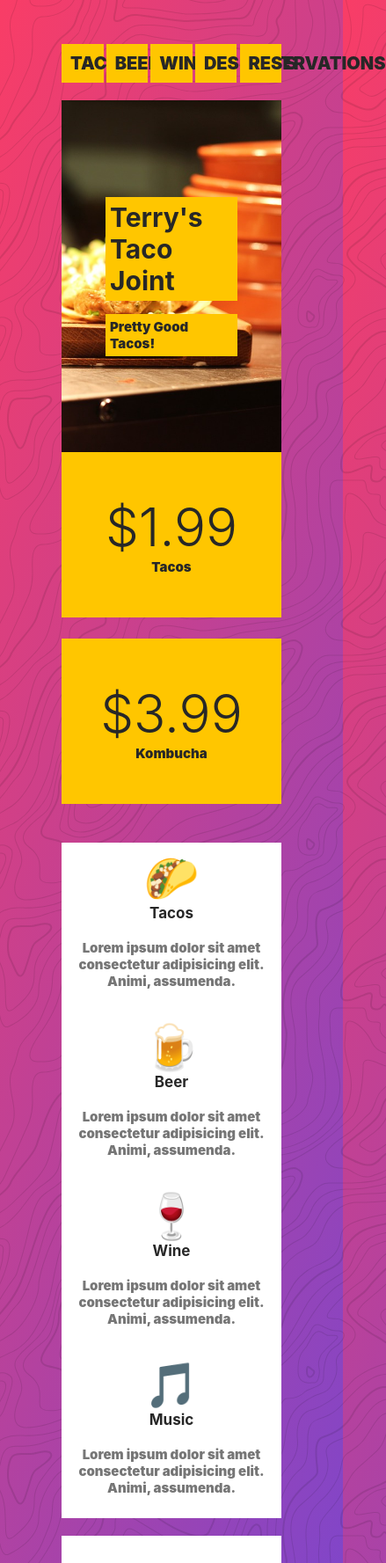
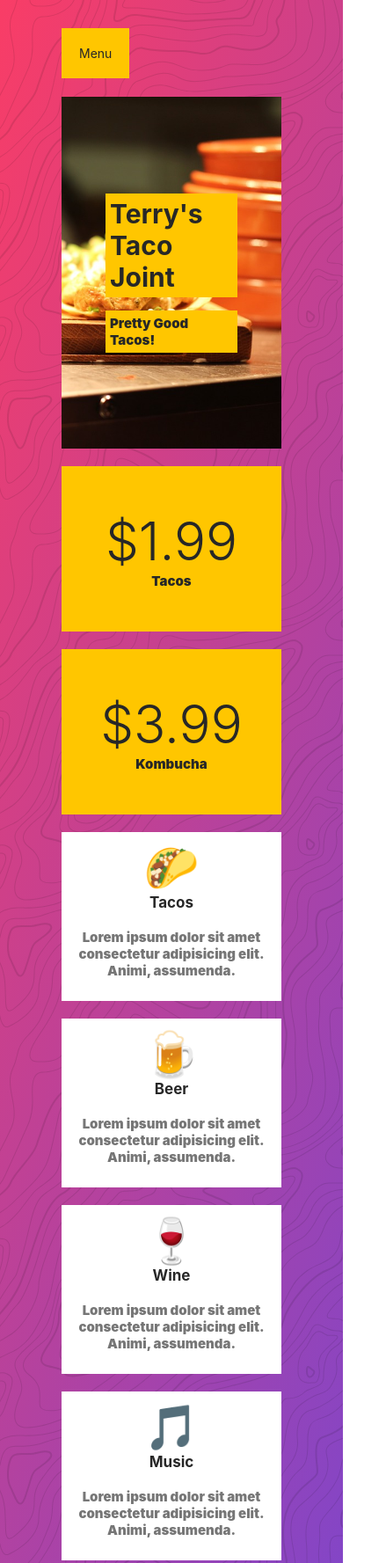
Before and after one commit to udemuradov/restaurant, a plain HTML site: page index.html in a window 390 px wide. Shown: the top 1777 px of the page at 88% size, 439 px wide, since content can reach past the window. Drawn offline with Linux system fonts and the light colour scheme.

Commit message:
added responsive navbar

```diff
--- a/index.html
+++ b/index.html
@@ -12,7 +12,13 @@
     <div class="main">
         <div class="container">
             <div class="navbar">
-                <ul class="navbar__items">
+                <div class="navbar__menu">
+                    <a onclick="mobileNav()">
+                        <span id="icon-menu">Menu</span>
+                        <span id="icon-close">Close</span>
+                    </a>
+                </div>
+                <ul class="navbar__items" id="nav-items">
                     <li class="navbar__item">
                         <a href="#">Tacos</a>
                     </li>
@@ -58,28 +64,28 @@
             </div>
             <div class="features">
                 <div class="row">
-                    <div class="col-md-3">
+                    <div class="col-12 col-sm-6 col-md-3">
                         <div class="features__item">
                             <span>🌮</span>
                             <h3>Tacos</h3>
                             <p>Lorem ipsum dolor sit amet consectetur adipisicing elit. Animi, assumenda.</p>
                         </div>
                     </div>
-                    <div class="col-md-3">
+                    <div class="col-12 col-sm-6 col-md-3">
                         <div class="features__item">
                             <span>🍺</span>
                             <h3>Beer</h3>
                             <p>Lorem ipsum dolor sit amet consectetur adipisicing elit. Animi, assumenda.</p>
                         </div>
                     </div>
-                    <div class="col-md-3">
+                    <div class="col-12 col-sm-6 col-md-3">
                         <div class="features__item">
                             <span>🍷</span>
                             <h3>Wine</h3>
                             <p>Lorem ipsum dolor sit amet consectetur adipisicing elit. Animi, assumenda.</p>
                         </div>
                     </div>
-                    <div class="col-md-3">
+                    <div class="col-12 col-sm-6 col-md-3">
                         <div class="features__item">
                             <span>🎵</span>
                             <h3>Music</h3>
@@ -103,5 +109,22 @@
             </div>
         </div>
     </div>
+    <script>
+        function mobileNav() {
+          const items = document.getElementById("nav-items");
+          const menu =  document.getElementById("icon-menu");
+          const close =  document.getElementById("icon-close");
+          if (items.style.display === "flex") {
+            items.style.display = "none";
+            menu.style.display = "initial";
+            close.style.display = "none";
+          } else {
+            items.style.display = "flex";
+            menu.style.display = "none";
+            close.style.display = "initial";
+
+          }
+        }
+    </script>
 </body>
 </html>
--- /dev/null
+++ b/sass/partial/_media.sass
@@ -0,0 +1,21 @@
+@media screen and ( max-width: 1010px  )
+    .navbar
+        &__items
+            display: none
+            margin-top: 30px
+            justify-content: initial
+        &__item
+            margin-top: 10px
+            margin-right: 20px
+            min-width: 25%
+        &__menu
+            display: initial
+    .top
+        margin-top: 40px
+
+@media screen and ( max-width: 768px  )
+    .top__price
+        margin-bottom: 0
+        margin-top: 20px
+    .features__item
+        margin-bottom: 20px
--- a/sass/partial/_navbar.sass
+++ b/sass/partial/_navbar.sass
@@ -1,10 +1,11 @@
 .navbar
     &__items
         display: flex
+        flex-wrap: wrap
         flex-direction: row
         justify-content: space-between
     &__item
-        width: 19%
+        min-width: 19%
         a
             padding: 10px
             font-size: 20px
@@ -14,3 +15,13 @@
             display: inline-block
             background-color: $yellow
             width: 100%
+    &__menu
+        display: none
+        a
+            cursor: pointer
+            background-color: $yellow
+            padding: 20px
+        #icon-menu
+           display: initial
+        #icon-close
+            display: none
--- a/sass/style.sass
+++ b/sass/style.sass
@@ -37,3 +37,6 @@ ul
 	list-style: none
 	margin: 0
 	padding: 0
+
+
+@import './partial/_media'
```
Also changed, not shown: css/style.css.
